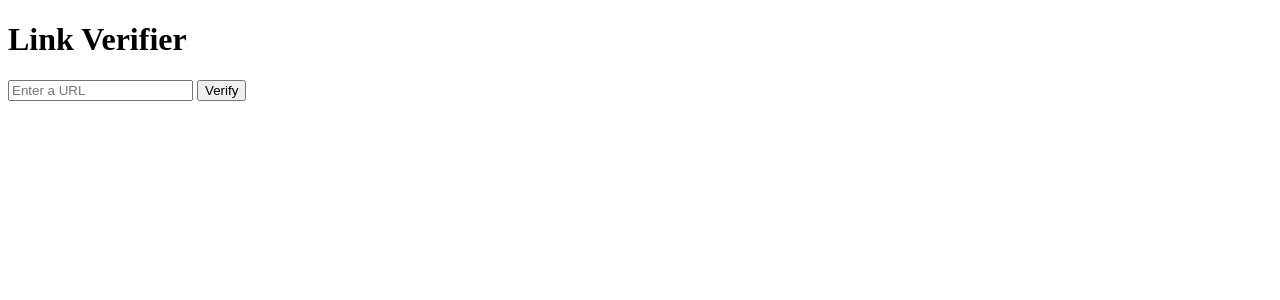
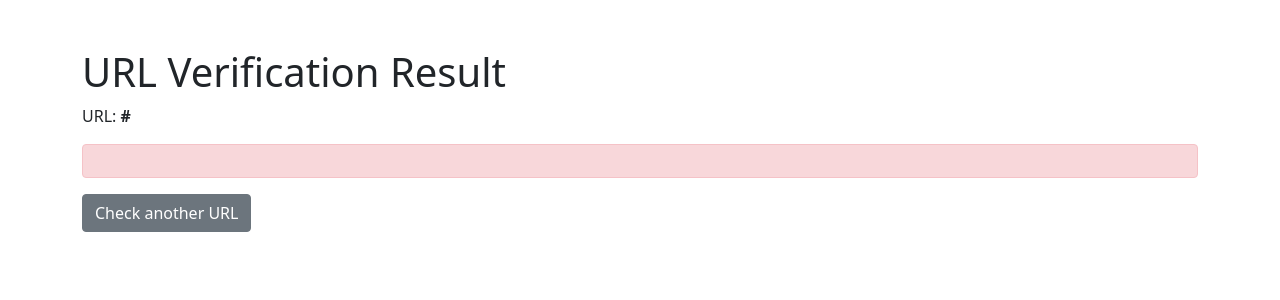
Before and after one commit to JosephBusayo/link_verifier, a Flask app: template templates/index.html in a window 1280 px wide. Shown: the top 300 px of the page. Run offline with Flask 3, Linux system fonts and the light colour scheme; the template is opened without the code that fills it: most values are stand-ins (such as "Sample title", 1, 10 or a date in 2020).

Commit message:
Update index.html

```diff
--- a/templates/index.html
+++ b/templates/index.html
@@ -2,17 +2,24 @@
 <html lang="en">
 <head>
     <meta charset="UTF-8">
-    <title>Link Verifier</title>
+    <meta name="viewport" content="width=device-width, initial-scale=1.0">
+    <title>Phishing Site Verification</title>
+    <link href="https://cdn.jsdelivr.net/npm/bootstrap@5.1.3/dist/css/bootstrap.min.css" rel="stylesheet">
 </head>
 <body>
-    <h1>Link Verifier</h1>
-    <form method="post">
-        <input type="text" name="url" placeholder="Enter a URL" required>
-        <button type="submit">Verify</button>
-    </form>
-
-    {% if message %}
-        <p>{{ message }}</p>
-    {% endif %}
+    <div class="container mt-5">
+        <h1>URL Verification Result</h1>
+        <p>URL: <strong>{{ url }}</strong></p>
+        {% if not is_valid %}
+            <div class="alert alert-danger" role="alert">
+                {{ message }}
+            </div>
+        {% else %}
+            <div class="alert alert-success" role="alert">
+                {{ message }}
+            </div>
+        {% endif %}
+        <a href="/" class="btn btn-secondary">Check another URL</a>
+    </div>
 </body>
 </html>
```
